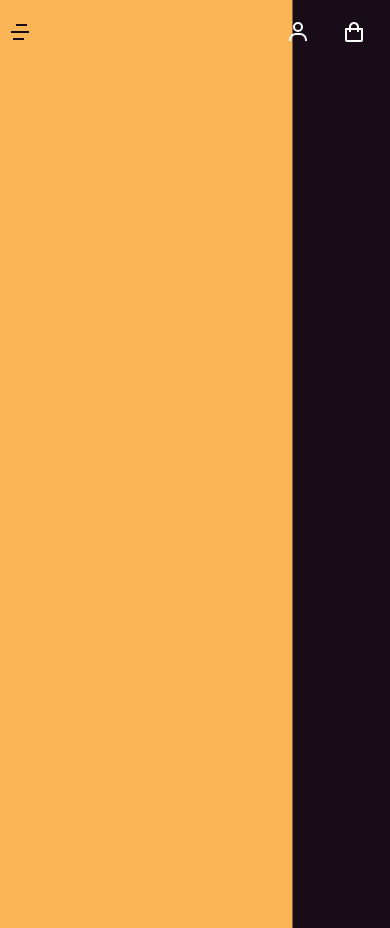
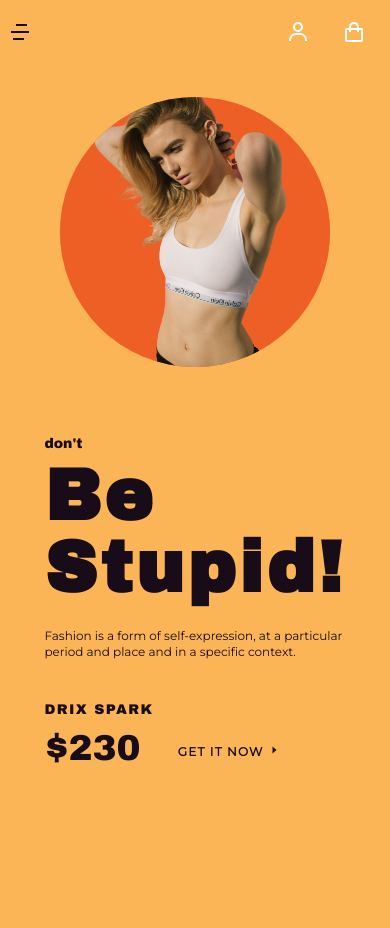
Before and after one commit to StevenPss/dont-be-stupid-web-header-animation, a React (Create React App) app: page / in a window 390 px wide. Built offline with nearby package versions, Linux system fonts and the light colour scheme.

Commit message:
style: added main, content & model img

```diff
--- a/src/App.js
+++ b/src/App.js
@@ -1,5 +1,6 @@
 import './App.scss';
 import Header from './components/Header';
+import Main from './components/Main';
 
 function App() {
   return (
@@ -7,6 +8,7 @@ function App() {
       <div id="bg" className="h-full w-full absolute"></div>
       <div className="max-w-6xl mx-auto px-2 sm:px-6 lg:px-8">
         <Header/>
+        <Main/>
       </div>
     </div>
   );
--- a/src/App.scss
+++ b/src/App.scss
@@ -12,10 +12,27 @@ $colors: (
     @return map-get($colors, $color-name);
 }
 
+$desktop: 640px;
+
+@mixin desktop-sm {
+    @media (max-width: #{$desktop}) {
+        @content;
+    }
+}
+
+@mixin desktop {
+  @media (min-width: #{$desktop}) {
+      @content;
+  }
+}
+
 body, html{
   background-color: color(primary);
   font-family: 'Montserrat';
   color: color(primary);
+  @include desktop-sm {
+    background-color: color(secondary);
+  }
 }
 
 .app {
@@ -24,6 +41,9 @@ body, html{
     clip-path: inset(0 25% 0 0);
     background-color: color(secondary);
     z-index: 1;
+    @include desktop-sm {
+      clip-path: inset(0 0% 0 0);
+    }
   }
 
   .navbar{
@@ -37,4 +57,37 @@ body, html{
       }
     }
   }
+
+  .main{
+    .main-content{
+      .main-header{
+        .main-text{
+          h1{
+            font-family: 'Archivo Black';
+          }
+        }
+        .main-product-price{
+          font-family: 'Archivo Black';
+        }
+        .main-cta{
+          &:hover{
+            color: color(secondary);
+            background-color: color(primary);
+            transition: all .1s ease-in-out;
+          }
+        }
+      }
+      .main-model{
+        @include desktop-sm {
+          clip-path: circle(45% at 50% 50%);
+          background-color: color(accent);
+        }
+        @include desktop {
+          background-color: color(accent);
+        }
+      }
+
+
+    }
+  }
 }
--- /dev/null
+++ b/src/components/Content.js
@@ -0,0 +1,56 @@
+import React from 'react'
+import Model from '../static/model.png'
+import { BiCaretRight } from 'react-icons/bi';
+
+
+function Content() {
+
+
+    return (
+        <div className="main-content flex flex-col">
+            {/**Text & model */}
+            <div className="flex flex-col sm:flex-row justify-center sm:justify-between items-center">
+
+                {/**Model */}
+                <div className="main-model px-10 mt-3 sm:order-2">
+                    <img className="w-52 sm:w-72" src={Model} alt="model image"/>
+                </div>
+
+                {/**Text, product, price & CTA */}
+                <div className="main-header flex flex-col sm:order-1">
+                    {/**Text*/}
+                    <div className="main-text">
+                        <h1 className="text-7xl sm:text-8xl tracking-wider font-extrabold">
+                            <span className="text-sm tracking-normal font-normal">don't</span><br/>
+                            <span>Be</span><br/>
+                            <span>Stupid!</span>
+                        </h1>
+                        <p className="text-xs mt-6">Fashion is a form of self-expression, at a particular <br/> period and place and in a specific context.</p>
+                    </div>
+                    {/**product & price & CTA */}
+                    <div className="flex mt-10">
+                        {/**product & price */}
+                        <div className="main-product-price flex flex-col text-2xl uppercase">
+                            <span className="text-sm tracking-widest font-light mb-2">drix spark</span>
+                            <span className="text-4xl">$230</span>
+                        </div>
+                        {/**CTA */}
+                        <div className="flex flex-col">
+                            {/**Empty top space & grow remaining space */}
+                            <div className="flex-1">
+                                <span></span>
+                            </div>
+                            <button href="#GetItNow" className="main-cta font-bold uppercase text-xs py-2 px-4 rounded tracking-widest ml-2">
+                            Get it now <span className="inline-block"><BiCaretRight/></span>
+                            </button>
+                        </div>
+                    </div>
+                </div>
+            </div>
+            {/** Socials and Slider*/}
+
+        </div>
+    )
+}
+
+export default Content
--- /dev/null
+++ b/src/components/Main.js
@@ -0,0 +1,12 @@
+import React from 'react'
+import Content from './Content'
+
+function Main() {
+    return (
+        <main className="main relative z-10">
+            <Content/>
+        </main>
+    )
+}
+
+export default Main
```
Also changed, not shown: src/static/model.png (added).
